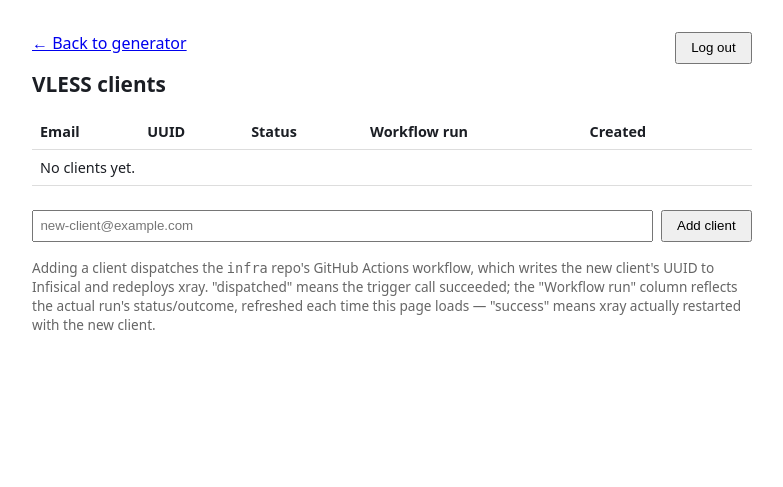
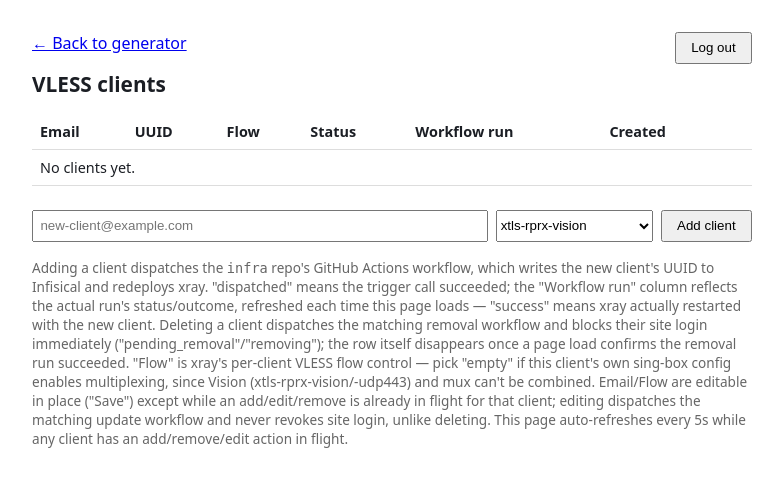
Before and after one commit to soksanichenko/vless-config-generator, a FastAPI app: template sources/templates/admin/dashboard.html in a window 1280 px wide. Shown: the top 487 px of the page, without its empty margins (248-1031 px from the left). Run offline with FastAPI, Linux system fonts and the light colour scheme; the template is opened without the code that fills it, so the values that code supplies are empty; parts of the project's set-up code (start-up, migrations or seed data) failed here and were passed over.

Commit message:
feat(admin): add client delete/edit, per-client flow, auto-refreshing dashboard
Admin panel can now delete a client (dispatches infra's remove-vless-client
workflow, blocking site login immediately via a pending_removal/removing
status) and edit an existing client's email/flow in place (pending_update/
updating, which never revokes login since it isn't a security event).
Both mirror the add flow's pending-before-dispatch pattern so a failed
trigger still leaves a distinguishable, retryable state, and retry now
branches on which of the three directions (add/update/remove) a client is
actually in.

Adding a client also picks its xray flow from a dropdown (xtls-rprx-vision
/ xtls-rprx-vision-udp443 / empty), stored per-client and passed through to
infra's workflows — "empty" is for clients using this app's own multiplex
option, since Vision and mux can't be combined.

The admin dashboard auto-refreshes every 5s while any client has an
add/edit/remove action in flight, and gains inline Edit/Delete controls
per row.

Co-Authored-By: Claude Sonnet 5 <noreply@anthropic.com>

```diff
--- a/ansible/roles/vless-config-generator/defaults/main.yml
+++ b/ansible/roles/vless-config-generator/defaults/main.yml
@@ -29,6 +29,8 @@ vless_config_generator_vless_server_port: 443
 # writes to Infisical directly.
 vless_config_generator_github_repo: "soksanichenko/infra"
 vless_config_generator_github_workflow_file: "add-vless-client.yml"
+vless_config_generator_github_remove_workflow_file: "remove-vless-client.yml"
+vless_config_generator_github_update_workflow_file: "update-vless-client.yml"
 
 # Nginx — defaults match infra's nginx role
 nginx_docker_container_name: 'nginx-server'
--- a/ansible/roles/vless-config-generator/templates/config.yaml.j2
+++ b/ansible/roles/vless-config-generator/templates/config.yaml.j2
@@ -11,6 +11,8 @@ vless_server_name: "{{ vless_config_generator_vless_server_name }}"
 github_token: "{{ infisical_secrets.secrets['vless-config-generator-github-token'] }}"
 github_repo: "{{ vless_config_generator_github_repo }}"
 github_workflow_file: "{{ vless_config_generator_github_workflow_file }}"
+github_remove_workflow_file: "{{ vless_config_generator_github_remove_workflow_file }}"
+github_update_workflow_file: "{{ vless_config_generator_github_update_workflow_file }}"
 
 session_secret_key: "{{ infisical_secrets.secrets['vless-config-generator-session-secret'] }}"
 admin_username: "{{ infisical_secrets.secrets['vless-config-generator-admin-username'] }}"
--- a/sources/src/vless_admin/app.py
+++ b/sources/src/vless_admin/app.py
@@ -22,15 +22,29 @@ from .cache import Cache
 from .config import AppConfig
 from .db import (
     client_create,
+    client_delete,
     client_get,
+    client_get_by_email,
     client_list,
     client_mark_dispatched,
+    client_mark_pending_removal,
+    client_mark_pending_update,
+    client_mark_removing,
+    client_mark_updated,
+    client_mark_updating,
     client_set_run_id,
+    client_update,
     client_update_run_status,
     init_db,
 )
 from .github_categories import get_ruleset_categories
-from .github_dispatch import dispatch_new_client, find_run_id, get_run_status
+from .github_dispatch import (
+    dispatch_new_client,
+    dispatch_remove_client,
+    dispatch_update_client,
+    find_run_id,
+    get_run_status,
+)
 from .sessions import (
     ADMIN_COOKIE_NAME,
     SITE_COOKIE_NAME,
@@ -64,7 +78,7 @@ async def lifespan(_: FastAPI):
 app = FastAPI(lifespan=lifespan)
 
 
-async def _dispatch_and_mark(client) -> None:
+async def _dispatch_add_and_mark(client) -> None:
     try:
         await dispatch_new_client(
             _http,
@@ -73,39 +87,97 @@ async def _dispatch_and_mark(client) -> None:
             workflow_file=config.github_workflow_file,
             email=client.email,
             client_uuid=str(client.client_uuid),
+            flow=client.flow,
         )
         await client_mark_dispatched(client.id)
     except Exception:
         logger.exception(
-            "Failed to dispatch infra workflow for client %s", client.email
+            "Failed to dispatch infra add-client workflow for client %s", client.email
         )
 
 
-async def _refresh_client_runs(clients: list) -> None:
-    """Best-effort refresh of each dispatched client's GitHub Actions run state.
+async def _dispatch_remove_and_mark(client) -> None:
+    try:
+        await dispatch_remove_client(
+            _http,
+            github_token=config.github_token,
+            repo=config.github_repo,
+            workflow_file=config.github_remove_workflow_file,
+            client_uuid=str(client.client_uuid),
+        )
+        await client_mark_removing(client.id)
+    except Exception:
+        logger.exception(
+            "Failed to dispatch infra remove-client workflow for client %s",
+            client.email,
+        )
+
+
+async def _dispatch_update_and_mark(client) -> None:
+    try:
+        await dispatch_update_client(
+            _http,
+            github_token=config.github_token,
+            repo=config.github_repo,
+            workflow_file=config.github_update_workflow_file,
+            client_uuid=str(client.client_uuid),
+            email=client.email,
+            flow=client.flow,
+        )
+        await client_mark_updating(client.id)
+    except Exception:
+        logger.exception(
+            "Failed to dispatch infra update-client workflow for client %s",
+            client.email,
+        )
+
+
+async def _refresh_client_runs(clients: list) -> list:
+    """Best-effort refresh of each in-flight client's GitHub Actions run state.
 
     Called on every admin dashboard load rather than via a background
     poller or webhook — simplest option for a low-traffic, single-operator
     tool. `workflow_dispatch` returns no run id, so a client without one yet
     gets a lookup attempt on each load until a matching run shows up.
+
+    Handles three directions: "dispatched" clients are polled against the
+    add-client workflow, "removing" against the remove-client one, and
+    "updating" against the update-client one. A "removing" client whose run
+    concludes successfully is hard-deleted here (its site session was
+    already blocked the moment status flipped to "removing", see
+    `client_mark_removing`) and dropped from the returned list so it
+    disappears from this same page load. An "updating" client whose run
+    concludes successfully flips back to "dispatched" (`client_mark_updated`)
+    but keeps its run-tracking columns as-is, so the edit's own outcome
+    stays visible instead of being reset to blank.
     """
+    workflow_file_for_status = {
+        "dispatched": config.github_workflow_file,
+        "removing": config.github_remove_workflow_file,
+        "updating": config.github_update_workflow_file,
+    }
+    remaining = []
     for client in clients:
-        if client.status != "dispatched":
+        if client.status not in workflow_file_for_status:
+            remaining.append(client)
             continue
+        workflow_file = workflow_file_for_status[client.status]
         try:
             if client.github_run_id is None:
                 run_id = await find_run_id(
                     _http,
                     github_token=config.github_token,
                     repo=config.github_repo,
-                    workflow_file=config.github_workflow_file,
+                    workflow_file=workflow_file,
                     after=client.created_at - timedelta(seconds=10),
                 )
-                if run_id is None:
-                    continue
-                await client_set_run_id(client.id, run_id)
-                client.github_run_id = run_id
-            if client.github_run_status != "completed":
+                if run_id is not None:
+                    await client_set_run_id(client.id, run_id)
+                    client.github_run_id = run_id
+            if (
+                client.github_run_id is not None
+                and client.github_run_status != "completed"
+            ):
                 status, conclusion = await get_run_status(
                     _http,
                     github_token=config.github_token,
@@ -121,6 +193,14 @@ async def _refresh_client_runs(clients: list) -> None:
                     client.github_run_conclusion = conclusion
         except Exception:
             logger.exception("Failed to refresh GitHub run state for %s", client.email)
+        if client.status == "removing" and client.github_run_conclusion == "success":
+            await client_delete(client.id)
+            continue
+        if client.status == "updating" and client.github_run_conclusion == "success":
+            await client_mark_updated(client.id)
+            client.status = "dispatched"
+        remaining.append(client)
+    return remaining
 
 
 # ── Routes: site login ──────────────────────────────────────────────────────────
@@ -246,8 +326,7 @@ async def admin_logout(request: Request) -> Response:
 
 @app.get("/admin/", response_class=HTMLResponse)
 async def admin_dashboard(request: Request) -> HTMLResponse:
-    clients = await client_list()
-    await _refresh_client_runs(clients)
+    clients = await _refresh_client_runs(await client_list())
     return templates.TemplateResponse(
         "admin/dashboard.html",
         {"request": request, "clients": clients, "github_repo": config.github_repo},
@@ -255,18 +334,83 @@ async def admin_dashboard(request: Request) -> HTMLResponse:
 
 
 @app.post("/admin/clients")
-async def admin_add_client(email: str = Form(...)) -> RedirectResponse:
+async def admin_add_client(
+    email: str = Form(...), flow: str = Form(...)
+) -> RedirectResponse:
     """Create a new client and dispatch the infra workflow that provisions it on xray."""
-    client = await client_create(email)
-    await _dispatch_and_mark(client)
+    client = await client_create(email, flow)
+    await _dispatch_add_and_mark(client)
     return RedirectResponse("/admin/", status_code=303)
 
 
 @app.post("/admin/clients/{client_id}/retry")
 async def admin_retry_dispatch(client_id: UUID) -> RedirectResponse:
-    """Retry a failed/pending GitHub dispatch for an existing client."""
+    """Retry a failed/pending GitHub dispatch for an existing client.
+
+    Re-dispatches whichever workflow matches the client's current direction
+    — add for a pending/failed addition, remove for a failed removal, update
+    for a failed edit — using whatever email/flow is currently stored (the
+    edit route already persisted the new values before this could be
+    needed), so retrying never accidentally re-adds a client that was being
+    removed, or re-applies stale values from before an edit.
+    """
     client = await client_get(client_id)
     if client is None:
         raise HTTPException(status_code=404, detail="Client not found")
-    await _dispatch_and_mark(client)
+    if client.status in ("removing", "pending_removal"):
+        await _dispatch_remove_and_mark(client)
+    elif client.status in ("updating", "pending_update"):
+        await _dispatch_update_and_mark(client)
+    else:
+        await _dispatch_add_and_mark(client)
     return RedirectResponse("/admin/", status_code=303)
+
+
+@app.post("/admin/clients/{client_id}/edit")
+async def admin_edit_client(
+    client_id: UUID, email: str = Form(...), flow: str = Form(...)
+) -> RedirectResponse:
+    """Update a client's email/flow and dispatch the infra workflow that applies it.
+
+    A client whose original "add" was never actually dispatched (status
+    "pending") has no server-side entry yet to update — this just persists
+    the new values so the next "Retry" of the add uses them. Otherwise,
+    status flips to "pending_update" immediately (not a security revocation,
+    so site login stays allowed — see `_LOGIN_ALLOWED_STATUSES` in auth.py),
+    then to "updating" once the dispatch call actually succeeds.
+    """
+    client = await client_get(client_id)
+    if client is None:
+        raise HTTPException(status_code=404, detail="Client not found")
+    existing = await client_get_by_email(email)
+    if existing is not None and existing.id != client.id:
+        raise HTTPException(
+            status_code=409, detail="Email already in use by another client"
+        )
+    if client.status == "pending":
+        await client_update(client.id, email, flow)
+    else:
+        await client_mark_pending_update(client.id, email, flow)
+        client.email = email
+        client.flow = flow
+        await _dispatch_update_and_mark(client)
+    return RedirectResponse("/admin/", status_code=303)
+
+
+@app.post("/admin/clients/{client_id}/delete")
+async def admin_delete_client(client_id: UUID) -> RedirectResponse:
+    """Dispatch the infra workflow that removes a client from xray.
+
+    Status flips to "pending_removal" immediately (blocking its site login
+    right away, mirroring `client_create`'s initial "pending" for the add
+    flow), then to "removing" once the dispatch call actually succeeds. The
+    row itself is only hard-deleted once the dashboard's next load confirms
+    the workflow succeeded (see `_refresh_client_runs`).
+    """
+    client = await client_get(client_id)
+    if client is None:
+        raise HTTPException(status_code=404, detail="Client not found")
+    await client_mark_pending_removal(client.id)
+    client.status = "pending_removal"
+    await _dispatch_remove_and_mark(client)
+    return RedirectResponse("/admin/", status_code=303)
--- a/sources/src/vless_admin/config.py
+++ b/sources/src/vless_admin/config.py
@@ -25,6 +25,8 @@ class AppConfig(BaseModel):
     github_token: str = ""
     github_repo: str = "owner/infra"
     github_workflow_file: str = "add-vless-client.yml"
+    github_remove_workflow_file: str = "remove-vless-client.yml"
+    github_update_workflow_file: str = "update-vless-client.yml"
 
     # Session cookies (site login + admin login) — see sessions.py.
     session_secret_key: str = ""
--- a/sources/templates/admin/dashboard.html
+++ b/sources/templates/admin/dashboard.html
@@ -3,20 +3,28 @@
 <head>
   <meta charset="UTF-8">
   <meta name="viewport" content="width=device-width, initial-scale=1">
+  {% set in_flight = clients | selectattr('status', 'in', ['pending', 'dispatched', 'pending_removal', 'removing', 'pending_update', 'updating']) | rejectattr('github_run_status', 'equalto', 'completed') | list %}
+  {% if in_flight %}
+  <meta http-equiv="refresh" content="5">
+  {% endif %}
   <title>vless-config-generator — Admin</title>
   <style>
     body { font-family: system-ui, sans-serif; max-width: 720px; margin: 2rem auto; padding: 0 1rem; color: #1b1e24; }
     h1 { font-size: 1.3rem; }
     table { width: 100%; border-collapse: collapse; margin-top: 1rem; }
     th, td { text-align: left; padding: 0.5rem; border-bottom: 1px solid #ddd; font-size: 0.9rem; }
-    .status-pending { color: #a06a00; }
+    .status-pending, .status-pending_removal, .status-pending_update { color: #a06a00; }
     .status-dispatched { color: #157347; }
+    .status-removing { color: #b3261e; }
+    .status-updating { color: #0a5aa6; }
     .run-queued, .run-in_progress { color: #0a5aa6; }
     .run-success { color: #157347; }
     .run-failure, .run-cancelled, .run-timed_out { color: #b3261e; }
     form.add-client { display: flex; gap: 0.5rem; margin-top: 1.5rem; }
     input[type="email"] { flex: 1; padding: 0.4rem; }
     button { padding: 0.4rem 0.9rem; cursor: pointer; }
+    td.actions { display: flex; gap: 0.5rem; }
+    button.danger { background: #b3261e; color: #fff; border: none; border-radius: 3px; }
   </style>
 </head>
 <body>
@@ -29,16 +37,35 @@
 
 <table>
   <thead>
-    <tr><th>Email</th><th>UUID</th><th>Status</th><th>Workflow run</th><th>Created</th><th></th></tr>
+    <tr><th>Email</th><th>UUID</th><th>Flow</th><th>Status</th><th>Workflow run</th><th>Created</th><th></th></tr>
   </thead>
   <tbody>
     {% for client in clients %}
+    {% set editable = client.status in ("pending", "dispatched") %}
     <tr>
-      <td>{{ client.email }}</td>
+      <td>
+        {% if editable %}
+        <form id="edit-{{ client.id }}" method="post" action="/admin/clients/{{ client.id }}/edit"></form>
+        <input type="email" name="email" value="{{ client.email }}" form="edit-{{ client.id }}" required>
+        {% else %}
+        {{ client.email }}
+        {% endif %}
+      </td>
       <td><code>{{ client.client_uuid }}</code></td>
+      <td>
+        {% if editable %}
+        <select name="flow" form="edit-{{ client.id }}">
+          <option value="xtls-rprx-vision" {{ "selected" if client.flow == "xtls-rprx-vision" }}>xtls-rprx-vision</option>
+          <option value="xtls-rprx-vision-udp443" {{ "selected" if client.flow == "xtls-rprx-vision-udp443" }}>xtls-rprx-vision-udp443</option>
+          <option value="" {{ "selected" if not client.flow }}>empty (no flow)</option>
+        </select>
+        {% else %}
+        {{ client.flow if client.flow else "(empty)" }}
+        {% endif %}
+      </td>
       <td class="status-{{ client.status }}">{{ client.status }}</td>
       <td>
-        {% if client.status != "dispatched" %}
+        {% if client.status not in ("dispatched", "removing", "updating") %}
           &mdash;
         {% elif client.github_run_id is none %}
           <span>looking up run&hellip;</span>
@@ -48,23 +75,37 @@
         {% endif %}
       </td>
       <td>{{ client.created_at.strftime('%Y-%m-%d %H:%M') }}</td>
-      <td>
-        {% if client.status != "dispatched" or client.github_run_conclusion == "failure" %}
+      <td class="actions">
+        {% if editable %}
+        <button type="submit" form="edit-{{ client.id }}">Save</button>
+        {% endif %}
+        {% if client.status in ("pending", "pending_removal", "pending_update") or client.github_run_conclusion == "failure" %}
         <form method="post" action="/admin/clients/{{ client.id }}/retry">
           <button type="submit">Retry</button>
+        </form>
+        {% endif %}
+        {% if client.status not in ("pending_removal", "removing") %}
+        <form method="post" action="/admin/clients/{{ client.id }}/delete"
+              onsubmit="return confirm('Remove {{ client.email }}? This revokes their access immediately.');">
+          <button type="submit" class="danger">Delete</button>
         </form>
         {% endif %}
       </td>
     </tr>
     {% endfor %}
     {% if not clients %}
-    <tr><td colspan="6">No clients yet.</td></tr>
+    <tr><td colspan="7">No clients yet.</td></tr>
     {% endif %}
   </tbody>
 </table>
 
 <form class="add-client" method="post" action="/admin/clients">
   <input type="email" name="email" placeholder="new-client@example.com" required>
+  <select name="flow">
+    <option value="xtls-rprx-vision" selected>xtls-rprx-vision</option>
+    <option value="xtls-rprx-vision-udp443">xtls-rprx-vision-udp443</option>
+    <option value="">empty (no flow)</option>
+  </select>
   <button type="submit">Add client</button>
 </form>
 
@@ -74,6 +115,16 @@
   xray. "dispatched" means the trigger call succeeded; the "Workflow run"
   column reflects the actual run's status/outcome, refreshed each time this
   page loads — "success" means xray actually restarted with the new client.
+  Deleting a client dispatches the matching removal workflow and blocks
+  their site login immediately ("pending_removal"/"removing"); the row
+  itself disappears once a page load confirms the removal run succeeded.
+  "Flow" is xray's per-client VLESS flow control — pick "empty" if this
+  client's own sing-box config enables multiplexing, since Vision
+  (xtls-rprx-vision/-udp443) and mux can't be combined. Email/Flow are
+  editable in place ("Save") except while an add/edit/remove is already in
+  flight for that client; editing dispatches the matching update workflow
+  and never revokes site login, unlike deleting. This page auto-refreshes
+  every 5s while any client has an add/remove/edit action in flight.
 </p>
 
 </body>
```
Also changed, not shown: DESIGN.md (+97 -7 lines), sources/src/vless_admin/alembic/versions/6b1f4e9a2d7c_add_client_flow.py (added, +27 -0 lines), sources/src/vless_admin/auth.py (+10 -3 lines), sources/src/vless_admin/db.py (+124 -2 lines), sources/src/vless_admin/github_dispatch.py (+45 -2 lines), sources/src/vless_admin/models_db.py (+7 -0 lines), README.md, ansible/roles/vless-config-generator/README.md, 1 other file.
